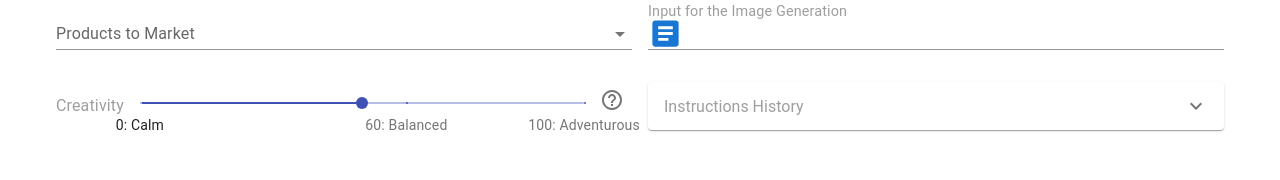
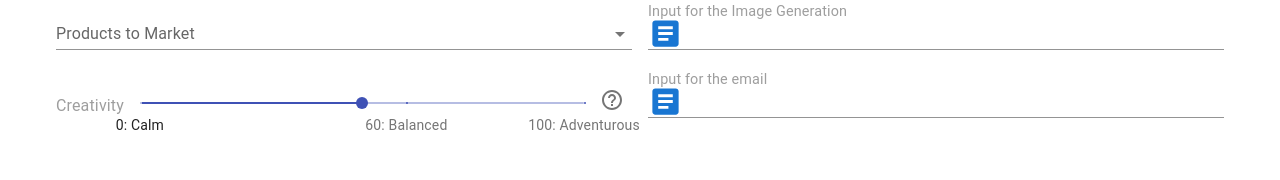
Before and after one commit to gladiatorslogic/SmartContentGenerationReact, a React (Create React App) app: page / in a window 1280 px wide. Shown: the part 294-474 px from the top of the page. Built offline with nearby package versions, Linux system fonts and the light colour scheme.

Commit message:
Send email

```diff
--- a/src/apis.js/index.js
+++ b/src/apis.js/index.js
@@ -20,7 +20,7 @@ export const getGeneralQueryResp = async({data, creativity}) => {
 
 }
 
-export const getCutomerQueryResp = async ({prompt,img_prompt, productId, customerId, creativity, customerCountry}) => {
+export const getCutomerQueryResp = async ({prompt,img_prompt, email_prompt, productId, customerId, creativity, customerCountry}) => {
   const url = `${uri}/send_customer_data`;
   const response = await fetch(url, {
       method: "POST", // *GET, POST, PUT, DELETE, etc.
@@ -36,6 +36,7 @@ export const getCutomerQueryResp = async ({prompt,img_prompt, productId, custome
       body: JSON.stringify({
         "custom_prompt": prompt,
         "custom_img_prompt":img_prompt,
+        "email_prompt":email_prompt,
         "product_id": productId,
         "customer_id": customerId,
         "customer_country": customerCountry,
--- a/src/containers/Application.js
+++ b/src/containers/Application.js
@@ -34,6 +34,7 @@ const Application = () => {
     const [customerError, setCustomerError] = useState('');
     const [pageError, setPageError] = useState('');
     const [imgQuery, setImgQueryData] = useState([]);
+    const [emailQuery, setEmailQueryData] = useState([]);
 
     const getCustomerData = async (cust) => {
         setContent('');
@@ -105,6 +106,14 @@ const Application = () => {
         setShowLocal(false);
     }
 
+    const handleEmailQueryInfo = (val) => {
+        setEmailQueryData(val)
+        setContent('');
+        setConvertedText('');
+        setOriginalText('');
+        setShowLocal(false);
+    }
+
     const handleCustomerInfo = (val) => {
         setSelectedCustomerId(val);
         customers.forEach(cust => {
@@ -142,11 +151,15 @@ const Application = () => {
         if(imgQuery){
             setImgQueryData([...queryData, imgQuery]);
         }
+        if(emailQuery){
+            setEmailQueryData([...queryData, emailQuery]);
+        }
         setLoading(true);
         try {
             let respText = await getCutomerQueryResp({
                  prompt: query,
                  img_prompt: imgQuery,
+                 email_prompt: emailQuery,
                  creativity: creativity,
                  productId: selectedProducts,
                  customerId: selectedCustomerId,
@@ -243,7 +256,13 @@ const Application = () => {
                             />
                         </Grid>
                         <Grid item xs={12}>
-                            {!pageLoading && <CardField label="Instructions History" values={queryData} />}
+                            <InputText
+                                label={'Input for the email'}
+                                multiline={true}
+                                width='100%'
+                                handleChange={val => handleEmailQueryInfo(val)}
+                                startAdornment={<InputAdornment position="start"><Article fontSize='large' color='primary'/></InputAdornment>}
+                            />
                         </Grid>
                     </Grid>
                 </Grid>
```
